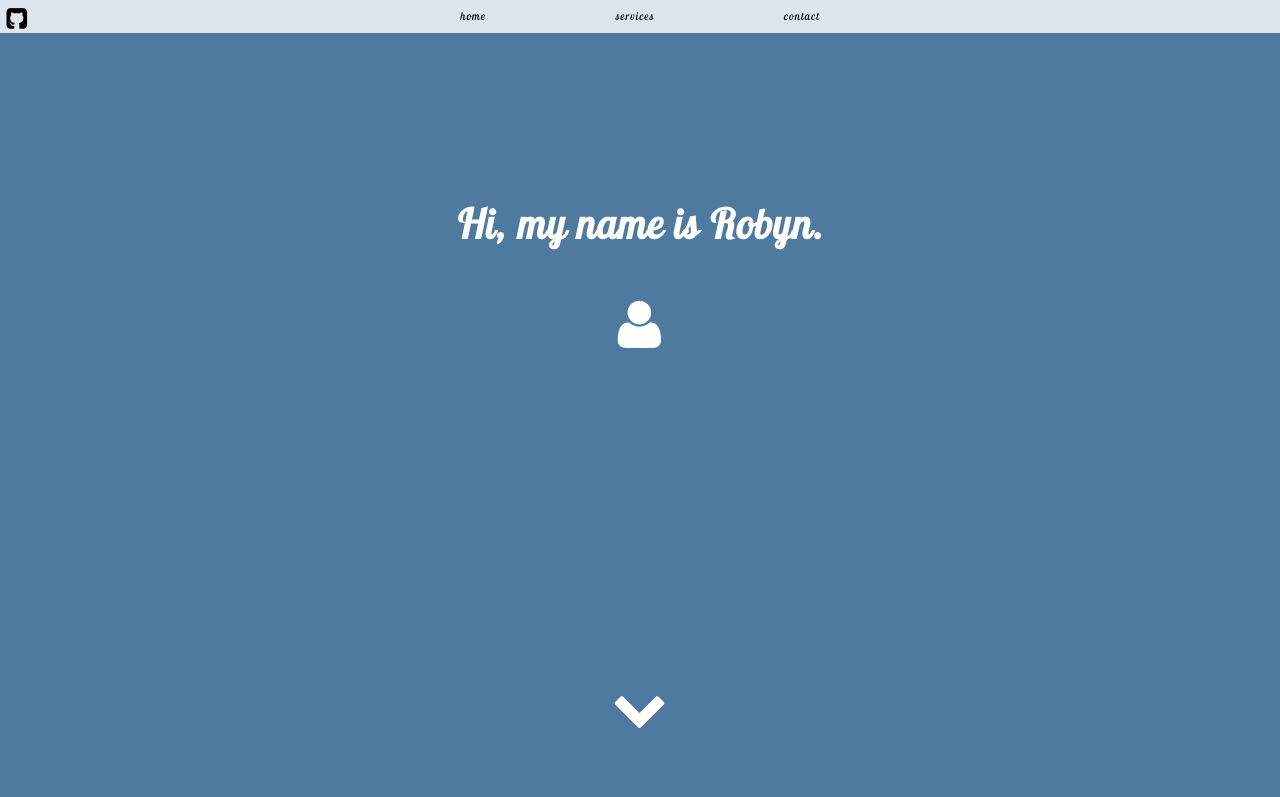
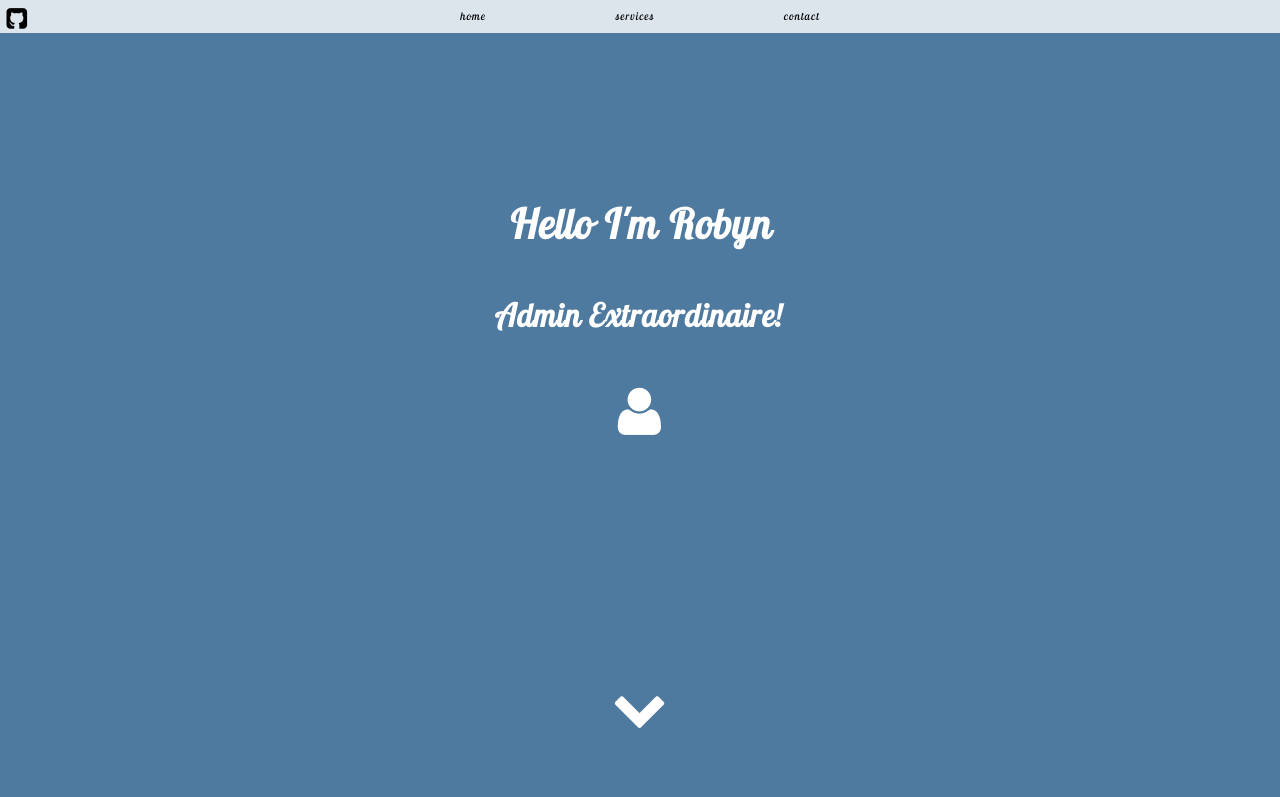
Before and after one commit to rgilbert8888/Final_Project, a website: page index.html in a window 1280 px wide. Shown: the top 797 px of the page. Drawn offline with nearby package versions, Linux system fonts and the light colour scheme.

Commit message:
fixed some stuff

```diff
--- a/index.html
+++ b/index.html
@@ -27,6 +27,8 @@
     	</div>
     </header>
         <i class="fa fa-github-square fa-5x"></i>
+
+            <!--  github modal    -->
             <div class="modal-wrapper">
                 <div class='modal'>
                     <h2>You're going to Github!</h2>
@@ -35,13 +37,14 @@
                     <button class="btn-cancel">Cancel</button>
                 </div>
             </div>
-
+            <!--   end github modal -->
     	<section id="home">
-    		<h1>Hi, my name is Robyn.</h1>  <!-- animate the h1 sections with css3!! -->
+    		<h1>Hello I'm Robyn</h1>
+            <h2>Admin Extraordinaire!</h2>
             <div>
               <i class="fa fa-user fa-5x"></i>
-        </div>
-        <div><i class="fa fa-chevron-down fa-5x"></i></div>
+            </div>
+            <div><i class="fa fa-chevron-down fa-5x"></i></div>
     	</section>
     	<section id="work">
     		<h2>Here's what I do</h2>
@@ -56,7 +59,7 @@
 
     	    	<div class="col" id="second-col">
                     <img class="under" src="assets/images/plant.jpg">
-    	    		<div class="draw"><a href="#">Plant Watering</a></div>
+    	    		<div class="draw"><a href="#">OfficePlant Watering</a></div>
     	    	</div>
 
     	    	<div class="col" id="third-col">
@@ -69,6 +72,9 @@
     	<section id="contact">
     		<h2>I'd love to hear from you</h2>
             <button class="js-modal-activate">Contact Me!</button>
+          <!--   <i class ="fa fa-envelope"</i>
+ -->
+        <!--             contact modal   -->
             <div class="modal-wrapper">
                 <div class="modal">
                     <h3>Send A Message</h3>
@@ -91,7 +97,8 @@
                     </form>
                 </div>
             </div>
-    	</section>
+        <!--  end contact modal    -->
+     	</section>
     	<script src="scripts/plugins.js"></script>
     	<script src="scripts/main.js"></script>
 
```
